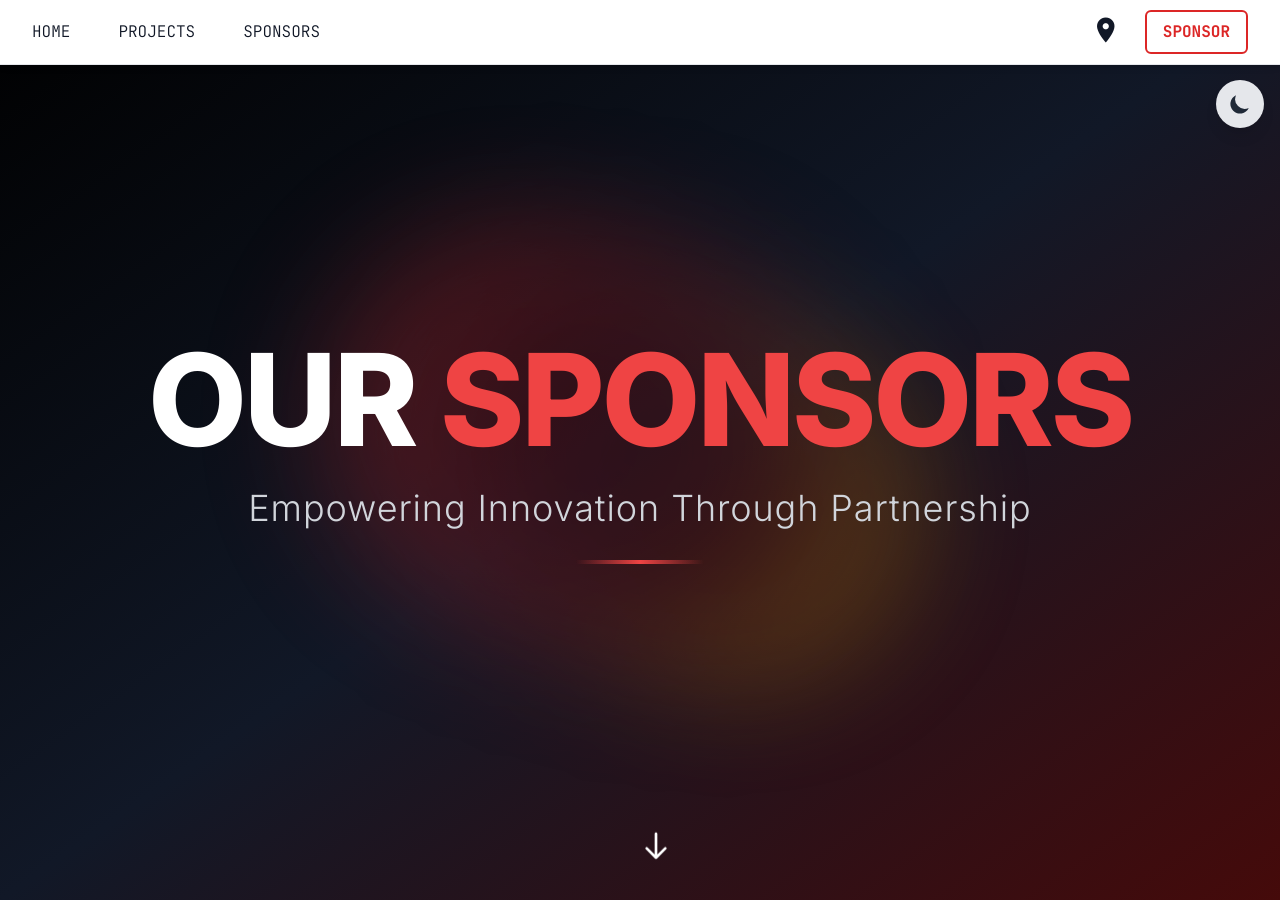
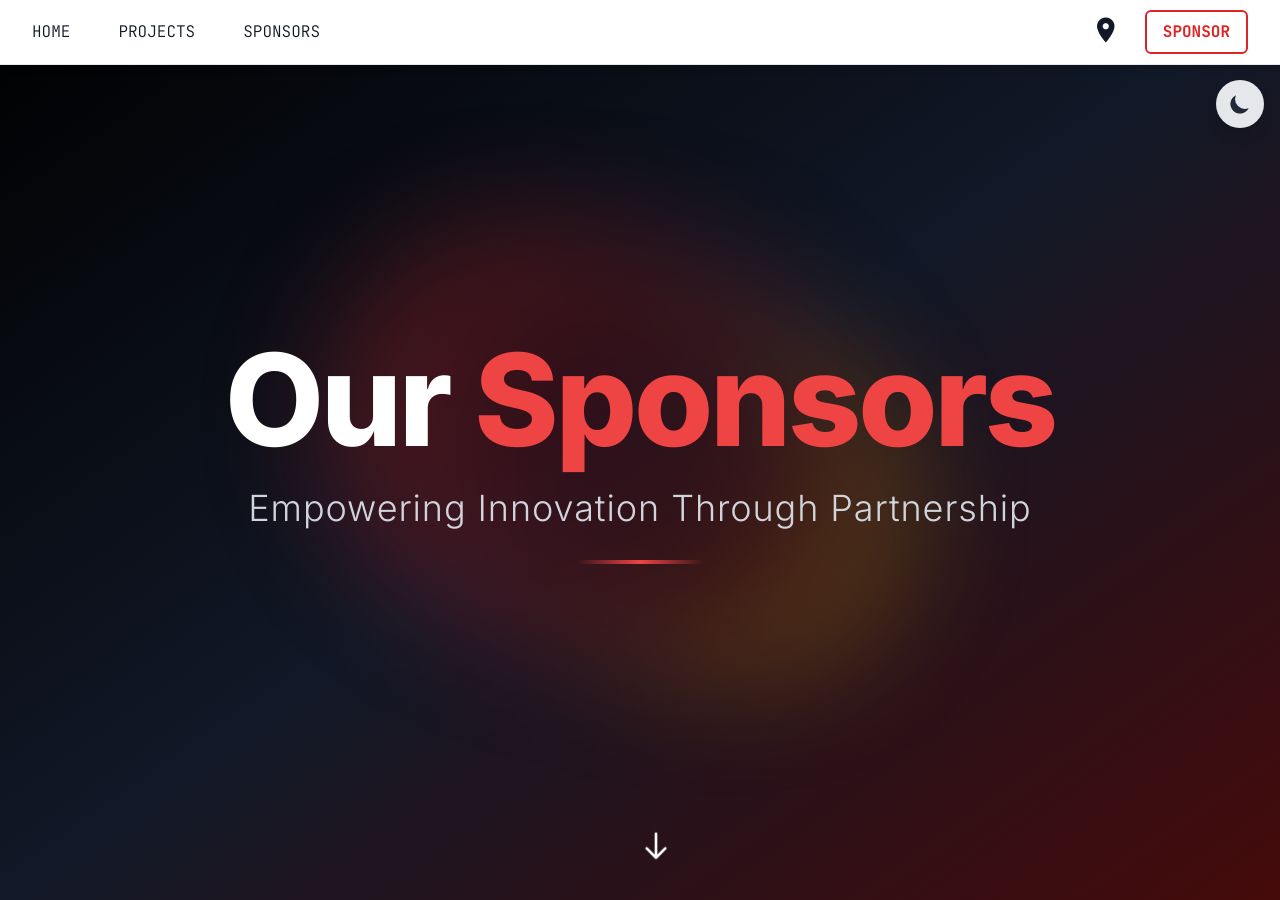
Before and after one commit to UBC-OpenRobotics/website, a Jekyll site: the page built from _pages/sponsors.html, in a window 1280 px wide and 900 px high. Built offline with Jekyll 4.4.1, drawn with Linux system fonts in a browser that asks for light colours; nearby versions of some CDN libraries; some web fonts are replaced; some of the changed text lies outside the part shown.

Commit message:
Homepage/Sponsors Fixed broken links

```diff
--- a/_includes/divider.html
+++ b/_includes/divider.html
@@ -1 +1 @@
-<div class="h-px bg-gradient-to-r from-transparent via-gray-500 to-transparent"></div>
+<div class="h-px max-w-6xl mx-auto bg-gradient-to-r from-transparent via-gray-500 to-transparent"></div>
--- a/_includes/footer.html
+++ b/_includes/footer.html
@@ -14,8 +14,9 @@
       <div>
         <h3 class="text-xl font-semibold mb-4 text-red-500">Quick Links</h3>
         <ul class="space-y-2 uppercase"  style="font-family: 'JetBrains Mono', sans-serif">
-          <li><a href="{{ '/projects' | relative_url }}" class="text-gray-300 hover:text-red-500 transition-colors">Projects</a></li>
-          <li><a href="{{ '/contact' | relative_url }}" class="text-gray-300 hover:text-red-500 transition-colors">Contact</a></li>
+          {% for item in site.data.navigation %}
+          <li><a href="{{ item.link }}" class="text-gray-300 hover:text-red-500 transition-colors uppercase">{{ item.name }}</a></li>
+          {% endfor %}
         </ul>
       </div>
 
--- a/_pages/sponsors.html
+++ b/_pages/sponsors.html
@@ -15,8 +15,8 @@
     </div>
 
     <div class="relative z-10 text-center px-4">
-      <h1 class="text-7xl md:text-9xl font-black text-white mb-6 tracking-tight">
-        OUR <span class="text-red-500">SPONSORS</span>
+      <h1 class="text-6xl md:text-9xl font-black text-white mb-6 tracking-tight">
+        Our <span class="text-red-500">Sponsors</span>
       </h1>
       <p class="text-2xl md:text-4xl text-gray-300 font-light tracking-wide max-w-4xl mx-auto">
         Empowering Innovation Through Partnership
@@ -24,7 +24,7 @@
       <div class="mt-8 w-32 h-1 bg-gradient-to-r from-transparent via-red-500 to-transparent mx-auto"></div>
     </div>
 
-    <!-- Scroll Indicator -->
+    <!-- Scroll indicator -->
     <div class="absolute bottom-8 left-1/2 transform -translate-x-1/2 animate-bounce">
       <svg class="w-8 h-8 text-white" fill="none" stroke="currentColor" viewBox="0 0 24 24">
         <path stroke-linecap="round" stroke-linejoin="round" stroke-width="2" d="M19 14l-7 7m0 0l-7-7m7 7V3"></path>
@@ -32,19 +32,19 @@
     </div>
   </section>
 
-  <!-- Platinum Tier Sponsors - Full Screen Impact -->
-  <section class="bg-white dark:bg-gray-900 py-16">
+  <!-- Platinum tier sponsors-->
+  <section class="bg-white dark:bg-gray-900 py-16 max-w-6xl mx-auto">
     <div class="container mx-auto px-4">
       <div class="text-center mb-12">
-        <h2 class="text-5xl md:text-7xl font-black text-gray-900 dark:text-white mb-4">
-          PLATINUM <span class="text-transparent bg-clip-text bg-gradient-to-r from-gray-400 via-gray-300 to-gray-400">PARTNERS</span>
+        <h2 class="text-5xl md:text-6xl font-black text-gray-900 dark:text-white mb-4">
+          Platinum <span class="text-transparent bg-clip-text bg-gradient-to-r from-gray-700 via-gray-500 to-gray-700">partners</span>
         </h2>
         <div class="w-24 h-1 bg-gradient-to-r from-gray-300 via-gray-500 to-gray-300 mx-auto"></div>
       </div>
 
-      <!-- Large sponsor logos with hover effects -->
+      <!-- sponsor logos with hover effects -->
       {%- assign platinum_sponsors = site.static_files | where_exp: "file", "file.path contains '/assets/logos/sponsors/platinum/'" -%}
-      <div class="grid grid-cols-1 md:grid-cols-2 gap-12 max-w-6xl mx-auto">
+      <div class="grid grid-cols-1 md:grid-cols-2 gap-12 max-w-4xl mx-auto">
         {%- for sponsor in platinum_sponsors -%}
         {%- assign sponsor_name = sponsor.name | remove: sponsor.extname -%}
         {%- unless sponsor_name contains '-dark' -%}
@@ -53,7 +53,7 @@
         {%- assign dark_variant_path = sponsor.path | replace: sponsor.name, dark_variant_name -%}
         {%- assign dark_variants = site.static_files | where: "path", dark_variant_path -%}
         {%- assign has_dark_variant = dark_variants | size -%}
-        <div class="group relative bg-gradient-to-br from-gray-100 to-gray-200 dark:from-gray-800 dark:to-gray-700 rounded-2xl p-16 shadow-2xl hover:shadow-red-500/50 transition-all duration-500 hover:scale-105">
+        <div class="group relative bg-gradient-to-br from-gray-100 to-gray-200 dark:from-gray-800 dark:to-gray-700 rounded-2xl p-6 shadow-2xl hover:shadow-red-500/50 transition-all duration-500 hover:scale-105">
           <div class="absolute inset-0 bg-gradient-to-br from-red-500/0 to-red-500/10 rounded-2xl opacity-0 group-hover:opacity-100 transition-opacity duration-500"></div>
           <div class="relative flex items-center justify-center h-48">
             <img src="{{ sponsor.path | relative_url }}"
@@ -75,21 +75,20 @@
     </div>
   </section>
 
-  <!-- Divider with Gradient -->
-  <div class="h-px bg-gradient-to-r from-transparent via-gray-500 to-transparent"></div>
+  {% include divider.html %}
 
-  <!-- Gold Tier Sponsors -->
-  <section class="bg-gradient-to-br from-gray-50 to-gray-100 dark:from-gray-800 dark:to-gray-900 py-16">
+  <!-- Gold tier sponsors -->
+  <section class="bg-white dark:bg-gray-900 py-16 max-w-6xl mx-auto">
     <div class="container mx-auto px-4">
       <div class="text-center mb-12">
-        <h2 class="text-5xl md:text-7xl font-black text-gray-900 dark:text-white mb-4">
-          GOLD <span class="text-transparent bg-clip-text bg-gradient-to-r from-yellow-600 via-yellow-400 to-yellow-600">SUPPORTERS</span>
+        <h2 class="text-5xl md:text-6xl font-black text-gray-900 dark:text-white mb-4">
+          Gold <span class="text-transparent bg-clip-text bg-gradient-to-r from-yellow-600 via-yellow-400 to-yellow-600">supporters</span>
         </h2>
         <div class="w-24 h-1 bg-gradient-to-r from-yellow-400 via-yellow-500 to-yellow-400 mx-auto"></div>
       </div>
 
       {%- assign gold_sponsors = site.static_files | where_exp: "file", "file.path contains '/assets/logos/sponsors/gold/'" -%}
-      <div class="grid grid-cols-1 md:grid-cols-3 gap-8 max-w-7xl mx-auto">
+      <div class="grid grid-cols-1 md:grid-cols-3 gap-8 max-w-6xl mx-auto">
         {%- for sponsor in gold_sponsors -%}
         {%- assign sponsor_name = sponsor.name | remove: sponsor.extname -%}
         {%- unless sponsor_name contains '-dark' -%}
@@ -117,15 +116,14 @@
     </div>
   </section>
 
-  <!-- Divider with Gradient -->
-  <div class="h-px bg-gradient-to-r from-transparent via-gray-500 to-transparent"></div>
+  {% include divider.html %}
 
-  <!-- Silver Tier Sponsors -->
-  <section class="bg-white dark:bg-gray-900 py-16">
+  <!-- Silver tier sponsors -->
+  <section class="bg-white dark:bg-gray-900 py-16 max-w-6xl mx-auto">
     <div class="container mx-auto px-4">
       <div class="text-center mb-12">
-        <h2 class="text-5xl md:text-7xl font-black text-gray-900 dark:text-white mb-4">
-          SILVER <span class="text-transparent bg-clip-text bg-gradient-to-r from-gray-500 via-gray-400 to-gray-500">CONTRIBUTORS</span>
+        <h2 class="text-5xl md:text-6xl font-black text-gray-900 dark:text-white mb-4">
+          Silver <span class="text-transparent bg-clip-text bg-gradient-to-r from-gray-500 via-gray-400 to-gray-500">contributors</span>
         </h2>
         <div class="w-24 h-1 bg-gradient-to-r from-gray-400 via-gray-500 to-gray-400 mx-auto"></div>
       </div>
@@ -158,18 +156,18 @@
     </div>
   </section>
 
-  <!-- Call to Action Section - Dramatic -->
-  <section class="relative min-h-screen flex items-center justify-center overflow-hidden bg-gradient-to-tr from-red-900 via-black to-gray-900">
+  <!-- Call to Action Section -->
+  <section class="relative py-16 flex items-center justify-center overflow-hidden bg-gradient-to-tr from-red-900 via-black to-gray-900">
     <!-- Animated Background -->
     <div class="absolute inset-0 opacity-20">
       <div class="absolute top-1/2 left-1/2 w-full h-full bg-red-600 rounded-full mix-blend-multiply filter blur-3xl animate-pulse"></div>
     </div>
 
     <div class="relative z-10 text-center px-4 max-w-5xl mx-auto">
-      <h2 class="text-6xl md:text-8xl font-black text-white mb-8 leading-tight">
-        JOIN OUR <span class="text-red-500">MISSION</span>
+      <h2 class="text-6xl md:text-6xl font-bold text-white mb-8 leading-tight">
+        Join our <span class="text-red-500">mission</span>
       </h2>
-      <p class="text-2xl md:text-3xl text-gray-300 mb-12 leading-relaxed">
+      <p class="text-2xl md:text-2xl text-gray-300 mb-12 leading-relaxed">
         Partner with UBC Open Robotics and fuel the future of innovation, automation, and mentorship
       </p>
 
@@ -198,23 +196,23 @@
       <!-- CTA Buttons -->
       <div class="flex flex-col md:flex-row gap-6 justify-center">
         <a href="https://donate.support.ubc.ca/page/20924/donate/1?transaction.dirgift=Open+Robotics+Student+Team%20G1102"
-           class="group relative px-12 py-6 bg-red-600 hover:bg-red-700 text-white text-2xl font-bold rounded-xl transition-all duration-300 hover:scale-105 shadow-2xl hover:shadow-red-500/50">
-          <span class="relative z-10">Become a Sponsor</span>
+           class="obot_button md:text-xl border-2 border-red-600 text-red-600 hover:bg-red-600 hover:text-white font-bold py-4 px-8 rounded-lg transition-colors tracking-wide">
+          <span class="relative z-10">BECOME A SPONSOR</span>
         </a>
         <a href="mailto:contact@ubcopenrobotics.ca"
-           class="group relative px-12 py-6 border-4 border-white text-white text-2xl font-bold rounded-xl transition-all duration-300 hover:scale-105 hover:bg-white hover:text-black shadow-2xl">
-          <span class="relative z-10">Partner Inquiries</span>
+           class="obot_button md:text-xl border-2 border-red-600 text-red-600 hover:bg-red-600 hover:text-white font-bold py-4 px-8 rounded-lg transition-colors tracking-wide">
+          <span class="relative z-10">PARTNER INQUIRIES</span>
         </a>
       </div>
     </div>
   </section>
 
   <!-- Sponsorship Benefits Section -->
-  <section class="min-h-[50vh] bg-white dark:bg-gray-900 py-20">
+  <section class="py-16 bg-white dark:bg-gray-900 py-20">
     <div class="container mx-auto px-4 max-w-7xl">
       <div class="text-center mb-20">
         <h2 class="text-5xl md:text-7xl font-black text-gray-900 dark:text-white mb-6">
-          WHY <span class="text-red-600">SPONSOR US?</span>
+          Why <span class="text-red-600">sponsor us?</span>
         </h2>
         <div class="w-24 h-1 bg-red-600 mx-auto mb-8"></div>
         <p class="text-2xl text-gray-600 dark:text-gray-300 max-w-3xl mx-auto">
@@ -225,7 +223,7 @@
       <div class="grid grid-cols-1 md:grid-cols-2 gap-12">
         <!-- Benefit 1 -->
         <div class="group relative bg-gradient-to-br from-red-50 to-white dark:from-gray-800 dark:to-gray-900 rounded-2xl p-10 shadow-xl hover:shadow-2xl transition-all duration-300 border-2 border-transparent hover:border-red-500">
-          <h3 class="text-3xl font-bold text-gray-900 dark:text-white mb-4">Nurture Talent</h3>
+          <h3 class="text-3xl font-semibold text-gray-900 dark:text-white mb-4">Nurture Talent</h3>
           <p class="text-lg text-gray-600 dark:text-gray-300 leading-relaxed">
             Invest in the next generation of robotics engineers and innovators. Your sponsorship directly supports student development and hands-on learning.
           </p>
@@ -233,7 +231,7 @@
 
         <!-- Benefit 2 -->
         <div class="group relative bg-gradient-to-br from-red-50 to-white dark:from-gray-800 dark:to-gray-900 rounded-2xl p-10 shadow-xl hover:shadow-2xl transition-all duration-300 border-2 border-transparent hover:border-red-500">
-          <h3 class="text-3xl font-bold text-gray-900 dark:text-white mb-4">Brand Visibility</h3>
+          <h3 class="text-3xl font-semibold text-gray-900 dark:text-white mb-4">Brand Visibility</h3>
           <p class="text-lg text-gray-600 dark:text-gray-300 leading-relaxed">
             Gain exposure at competitions, events, and through our digital platforms. Connect with students, faculty, and industry leaders.
           </p>
@@ -241,7 +239,7 @@
 
         <!-- Benefit 3 -->
         <div class="group relative bg-gradient-to-br from-red-50 to-white dark:from-gray-800 dark:to-gray-900 rounded-2xl p-10 shadow-xl hover:shadow-2xl transition-all duration-300 border-2 border-transparent hover:border-red-500">
-          <h3 class="text-3xl font-bold text-gray-900 dark:text-white mb-4">Recruitment Pipeline</h3>
+          <h3 class="text-3xl font-semibold text-gray-900 dark:text-white mb-4">Recruitment Pipeline</h3>
           <p class="text-lg text-gray-600 dark:text-gray-300 leading-relaxed">
             Access a pool of skilled, passionate students for internships and full-time positions. Build relationships with future industry leaders.
           </p>
@@ -249,7 +247,7 @@
 
         <!-- Benefit 4 -->
         <div class="group relative bg-gradient-to-br from-red-50 to-white dark:from-gray-800 dark:to-gray-900 rounded-2xl p-10 shadow-xl hover:shadow-2xl transition-all duration-300 border-2 border-transparent hover:border-red-500">
-          <h3 class="text-3xl font-bold text-gray-900 dark:text-white mb-4">Innovation Partnership</h3>
+          <h3 class="text-3xl font-semibold text-gray-900 dark:text-white mb-4">Innovation Partnership</h3>
           <p class="text-lg text-gray-600 dark:text-gray-300 leading-relaxed">
             Collaborate on cutting-edge projects and contribute to research. Be part of breakthrough innovations in robotics and automation.
           </p>
--- a/assets/css/styles.css
+++ b/assets/css/styles.css
@@ -72,6 +72,6 @@
     /* Similar syntax to box-shadow */
 }
 
-button {
+button, .obot_button {
     font-family: 'JetBrains Mono', sans-serif !important;
 }
```
Also changed, not shown: _layouts/home.html (+14 -141 lines), assets/js/carousel.js (added, +127 -0 lines).
